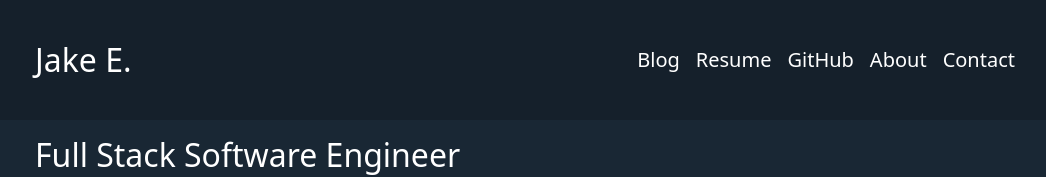
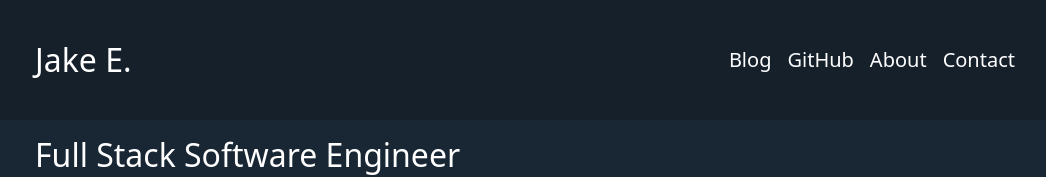
Before and after one commit to jakeEspinosa/portfolio, a Vue app: page / in a window 1280 px wide. Shown: the top 177 px of the page, without its empty margins (105-1151 px from the left). Built offline with nearby package versions, Linux system fonts and the light colour scheme.

Commit message:
Remove resume from navbar.

```diff
--- a/src/components/main-view/HeaderComponent.vue
+++ b/src/components/main-view/HeaderComponent.vue
@@ -27,11 +27,6 @@ See LICENSE.txt for details.
           <li class="nav-item">
             <a class="nav-link main-text fs-5" aria-current="page" href="#"
               >Blog</a
-            >
-          </li>
-          <li class="nav-item">
-            <a class="nav-link main-text fs-5" aria-current="page" href="#"
-              >Resume</a
             >
           </li>
           <li class="nav-item">
```
